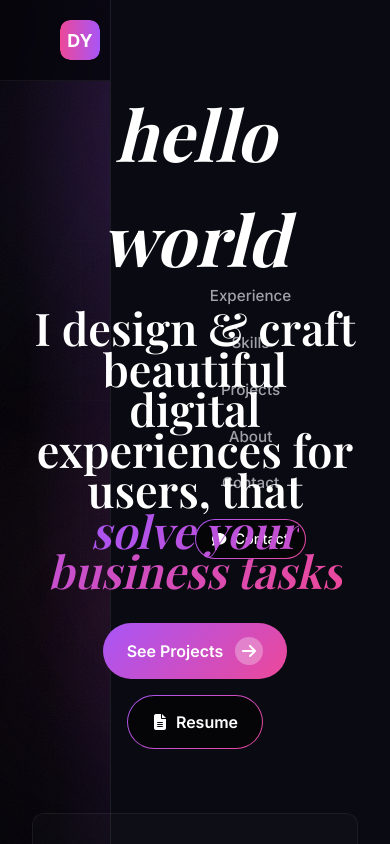
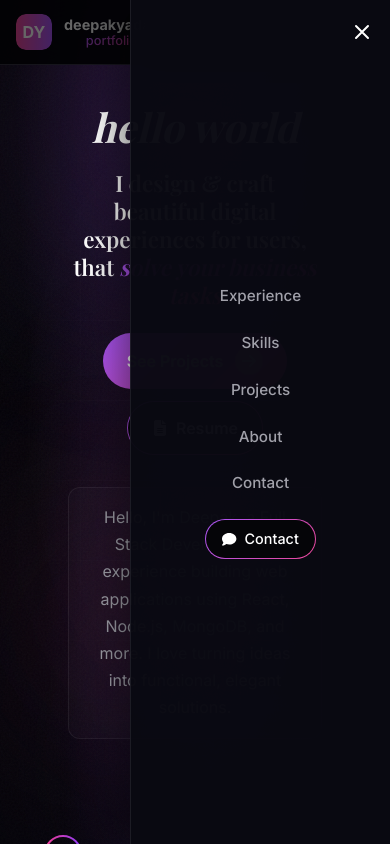
Before and after one commit to deepak212001/Portfolio, a React (Vite) app: page / in a window 390 px wide. Both pictures are taken after a click on the button "Toggle menu". Shown: the top 844 px of the page. Built offline with nearby package versions, Linux system fonts and the light colour scheme; a web font is replaced by a local one.

Commit message:
Update Navbar and Home component styles for improved responsiveness and accessibility; adjust z-index values for better layering

```diff
--- a/src/App.css
+++ b/src/App.css
@@ -29,6 +29,10 @@
 .app > * {
   position: relative;
   z-index: 1;
+}
+
+.app > nav {
+  z-index: 1100;
 }
 
 .app > .bg-effects {
--- a/src/components/Home.css
+++ b/src/components/Home.css
@@ -13,24 +13,21 @@
 .hero-greeting {
   font-family: var(--font-serif);
   text-align: center;
-  font-size: clamp(2rem, 4vw, 3rem);
   font-style: italic;
   font-weight: 800;
-  font-size:70px;
   color: white;
   margin: 0 0 1rem;
+  font-size: clamp(2rem, 10vw, 70px);
 }
 
 .hero-tagline {
-  font-size: clamp(1.5rem, 3vw, 2.25rem);
   font-weight: 700;
-  line-height: 0.9;
+  line-height: 1.15;
   font-family: var(--font-serif);
-  /* font-style: italic; */
   font-weight: 600;
-  font-size: 45px;
   color: white;
   margin: 0 0 2rem;
+  font-size: clamp(1.35rem, 5.5vw, 45px);
 }
 
 .hero-tagline em {
@@ -133,3 +130,35 @@
     transform: translateX(-50%);
   }
 }
+
+@media (max-width: 768px) {
+  .hero-section {
+    min-height: auto;
+    padding: 2rem 1.25rem 3rem;
+    gap: 2rem;
+  }
+
+  .hero-greeting {
+    font-size: 2.5rem;
+    margin-bottom: 0.75rem;
+  }
+
+  .hero-tagline {
+    font-size: 1.4rem;
+    line-height: 1.25;
+    margin: 0 3rem;
+    margin-bottom: 1.5rem;
+  }
+
+  .hero-buttons {
+    flex-direction: column;
+    align-items: center;
+    gap: 0.75rem;
+  }
+
+  .hero-right .hero-intro {
+    padding: 1rem;
+    margin: 0 3rem;
+    font-size: 1rem;
+  }
+}
--- a/src/components/Navbar.css
+++ b/src/components/Navbar.css
@@ -9,7 +9,8 @@
   background: rgba(5, 5, 12, 0.82);
   backdrop-filter: blur(20px);
   -webkit-backdrop-filter: blur(20px);
-  z-index: 1000;
+  z-index: 1100;
+  isolation: isolate;
   border-bottom: 1px solid var(--border-subtle);
 }
 
@@ -110,20 +111,52 @@
   cursor: pointer;
 }
 
-@media (max-width: 768px) {
+.nav-overlay {
+  display: none;
+}
+
+@media (max-width: 900px) {
+  .nav-overlay {
+    display: block;
+    position: fixed;
+    inset: 0;
+    background: rgba(0, 0, 0, 0.6);
+    z-index: 1098;
+  }
+
+  .navbar {
+    justify-content: space-between;
+    padding: 1rem 1.25rem;
+  }
+
+  .nav-brand {
+    flex-shrink: 0;
+  }
+
+  .brand-name {
+    font-size: 1rem;
+  }
+
+  .brand-tag {
+    font-size: 0.9rem;
+  }
+
   .nav-links {
     position: fixed;
     top: 0;
     right: -100%;
-    width: 280px;
+    width: min(280px, 85vw);
     height: 100vh;
-    background: var(--bg-dark);
+    background: rgba(10, 10, 18, 0.98);
+    backdrop-filter: blur(20px);
     flex-direction: column;
     justify-content: center;
     gap: 1.5rem;
     padding: 2rem;
     transition: right 0.3s ease;
     border-left: 1px solid rgba(255, 255, 255, 0.08);
+    z-index: 1099;
+    box-shadow: -10px 0 40px rgba(0, 0, 0, 0.5);
   }
 
   .nav-links.open {
@@ -132,5 +165,30 @@
 
   .nav-toggle {
     display: flex;
+    position: relative;
+    z-index: 1101;
   }
 }
+
+@media (max-width: 480px) {
+  .navbar {
+    padding: 0.875rem 1rem;
+  }
+
+  .nav-logo {
+    width: 36px;
+    height: 36px;
+  }
+
+  .brand-name {
+    font-size: 0.9rem;
+  }
+
+  .brand-tag {
+    font-size: 0.8rem;
+  }
+
+  .nav-links {
+    width: min(260px, 90vw);
+  }
+}
--- a/src/components/Navbar.jsx
+++ b/src/components/Navbar.jsx
@@ -1,4 +1,4 @@
-import React, { useState } from "react";
+import React, { useState, useEffect } from "react";
 import "./Navbar.css";
 import { FaComment } from "react-icons/fa6";
 import { HiOutlineMenuAlt3, HiOutlineX } from "react-icons/hi";
@@ -15,11 +15,25 @@ const navLinks = [
 function Navbar() {
   const [isOpen, setIsOpen] = useState(false);
   const toggleMenu = () => setIsOpen(!isOpen);
-  const closeMenu = () => setIsOpen(false);
+  const closeMenu = () => {
+    document.body.style.overflow = "";
+    setIsOpen(false);
+  };
+
+  useEffect(() => {
+    if (isOpen) {
+      document.body.style.overflow = "hidden";
+    } else {
+      document.body.style.overflow = "";
+    }
+    return () => {
+      document.body.style.overflow = "";
+    };
+  }, [isOpen]);
 
   return (
     <nav className="navbar">
-      <Link to="home" smooth={true} duration={500} className="nav-brand">
+      <Link to="home" smooth={true} duration={300} offset={-70} className="nav-brand">
         <img src="/asserts/logo-dy.svg" alt="" className="nav-logo" />
         <div className="brand-name-container">
           <span className="brand-name">deepakyadav</span>
@@ -28,13 +42,16 @@ function Navbar() {
         </div>
       </Link>
 
+      {isOpen && (
+        <div className="nav-overlay" onClick={closeMenu} aria-hidden />
+      )}
       <div className={`nav-links ${isOpen ? "open" : ""}`}>
         {navLinks.map(({ to, label }) => (
-          <Link key={to} to={to} smooth={true} duration={500} className="nav-link" onClick={closeMenu}>
+          <Link key={to} to={to} smooth={true} duration={300} offset={-70} className="nav-link" onClick={closeMenu}>
             {label}
           </Link>
         ))}
-        <Link to="contact" smooth={true} duration={500} className="nav-contact-btn" onClick={closeMenu}>
+        <Link to="contact" smooth={true} duration={300} offset={-70} className="nav-contact-btn" onClick={closeMenu}>
           <FaComment />
           <span>Contact</span>
         </Link>
--- a/src/components/Projects.css
+++ b/src/components/Projects.css
@@ -89,8 +89,8 @@
   padding: 5px;
   background: #1a1a1a;
   border-radius: 20px;
-  box-shadow: 0 25px 80px rgba(0, 0, 0, 0.5);
-  border: 2px solid rgba(255, 255, 255, 0.06);
+  box-shadow: 0 25px 80px rgba(200, 200, 200, 0.196);
+  border: 1px solid rgba(255, 255, 255, 0.773);
   z-index: 1;
 }
 
@@ -125,13 +125,14 @@
 .mockup-phone {
   position: absolute;
   left: 102%;
-  bottom: -7px;
-  width: 250px;
+  bottom: -10px;
+  height: 420px;
+  width: 236px;
   padding: 5px;
   background: #1a1a1a;
   border-radius: 24px;
-  box-shadow: 0 20px 50px rgba(0, 0, 0, 0.6);
-  border: 2px solid rgba(255, 255, 255, 0.06);
+  box-shadow: 0 20px 50px rgba(200, 200, 200, 0.196);
+  border: 1px solid rgba(255, 255, 255, 0.773);
   z-index: 2;
   transform: translateX(-50%);
 }
```
